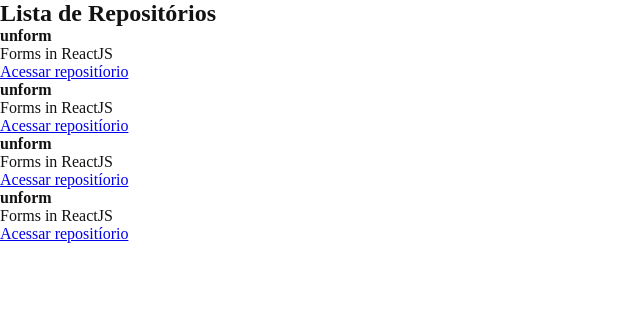
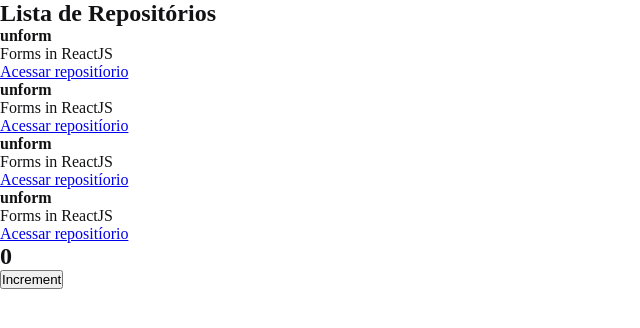
Before and after one commit to yosoymath/githubexplorerreact, a React app: page / in a window 1280 px wide. Shown: the top 328 px of the page, without its empty margins (0-640 px from the left). Built offline with nearby package versions, Linux system fonts and the light colour scheme.

Commit message:
Estado do componente

```diff
--- a/src/App.jsx
+++ b/src/App.jsx
@@ -1,5 +1,13 @@
+import { Counter } from "./components/Counter"
 import { RepositoryList } from "./components/RepositoryList"
+
 import "./styles/global.scss"
+
 export function App(){
-    return <RepositoryList/>
+    return(
+    <div>
+        <RepositoryList/>
+        <Counter/>
+    </div>
+    );
 }
--- /dev/null
+++ b/src/components/Counter.jsx
@@ -0,0 +1,23 @@
+import { useState } from 'react';
+
+export function Counter(){
+
+    const [counter, setCounter] = useState(0);
+
+    //* A expressão "setCounter" vai dar a possibilidade
+    // de alterar o valor da primeira variável definida "counter".
+
+    function increment(){
+        setCounter(counter + 1);
+    }
+
+    return(
+        <div>
+            <h2>{counter}</h2>
+
+            <button type="button" onClick={increment}>
+                Increment
+            </button>
+        </div>
+    );
+}
```
